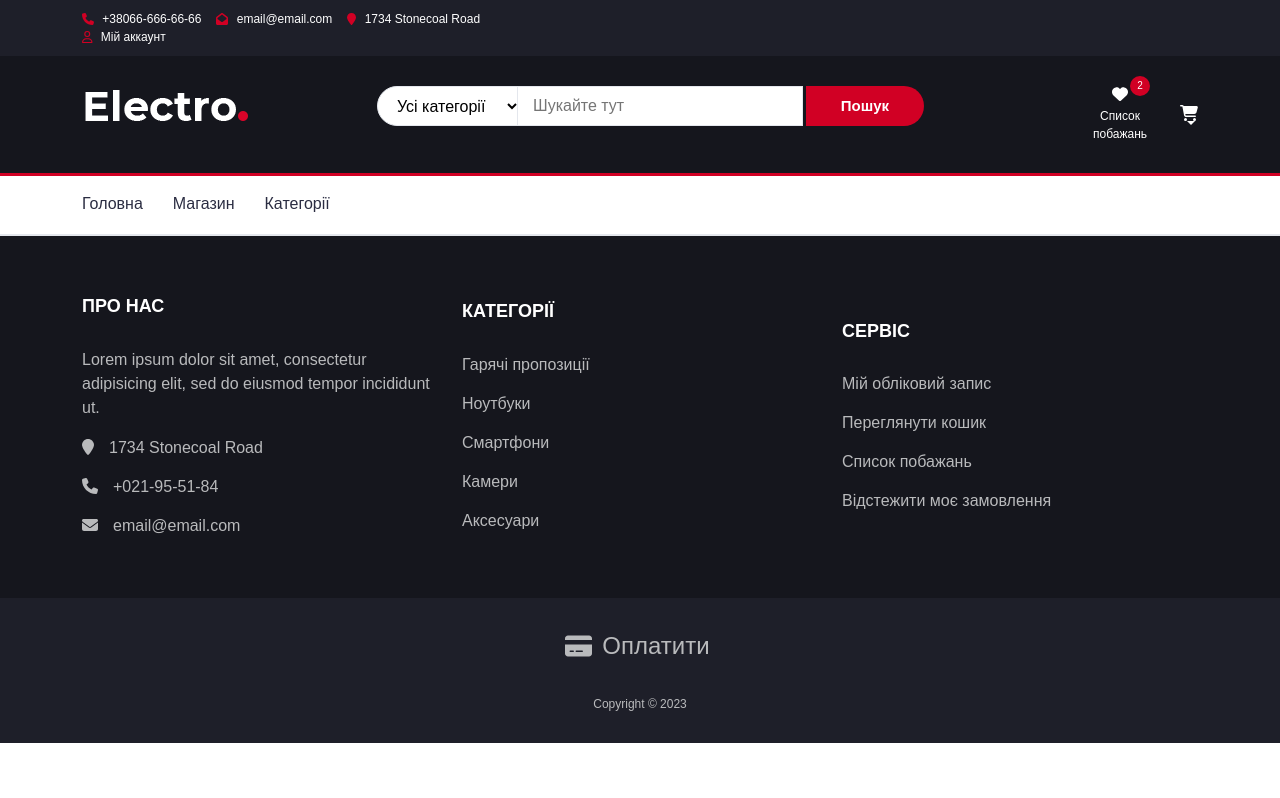
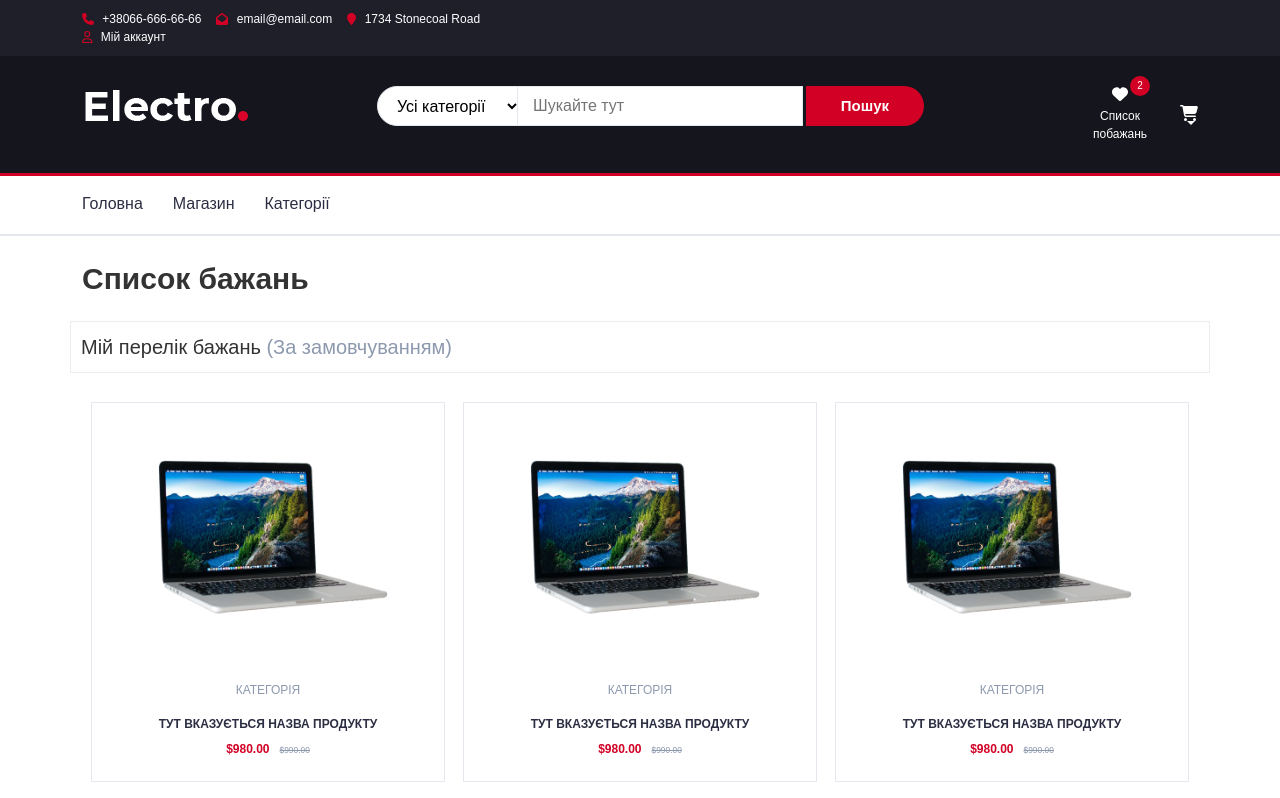
Before and after one commit to puffynNeroun/Electro, a React (Vite) app: page /wishlist in a window 1280 px wide. Shown: the top 798 px of the page. Built offline with nearby package versions, Linux system fonts and the light colour scheme.

Commit message:
add wishlist + price-range

```diff
--- a/src/App.tsx
+++ b/src/App.tsx
@@ -8,6 +8,7 @@ import Blank from "./assets/pages/_Blank/Blank";
 import Product from "./assets/pages/_Product/Product";
 import Store from "./assets/pages/_Store/Store";
 import MyAccount from "./assets/pages/_MyAccount/MyAccount";
+import Wishlist from "./assets/pages/_Wishlist/Wishlist";
 
 
 const App = () => {
@@ -23,6 +24,7 @@ const App = () => {
                 <Route path="/product" element={<Product/>}/>
                 <Route path='/store' element={<Store/>}/>
                 <Route path='/myAccount' element={<MyAccount/>}/>
+                <Route path='/wishlist' element={<Wishlist/>}/>
             </Routes>
             <Footer/>
         </>
--- a/src/assets/components/_Header/Header.tsx
+++ b/src/assets/components/_Header/Header.tsx
@@ -73,7 +73,7 @@ const Header = () => {
                             <div className="header-ctn">
                                 {/* Wishlist */}
                                 <div>
-                                    <NavLink to="/">
+                                    <NavLink to="/wishlist">
                                         <FontAwesomeIcon className="fa fa-heart" icon={faHeart}/>
                                         <span style=
                                                   {
--- a/src/assets/pages/_MyAccount/MyAccount.tsx
+++ b/src/assets/pages/_MyAccount/MyAccount.tsx
@@ -12,7 +12,9 @@ const MyAccount = () => {
                 <Row>
                     <Col lg={5} >
                         <div className='myAccount'>
-                            <div className="myAccount__title">Мій аккаунт</div>
+                            <div className="myAccount__title">
+                                <div className="myAccount__title__data">Мій аккаунт</div>
+                            </div>
                             <div className="myAccount__info">
                                 <div className="myAccount__info__name">
                                     <div className="myAccount__info__name__sign">Ім'я:</div>
--- a/src/assets/pages/_MyAccount/myAccount.scss
+++ b/src/assets/pages/_MyAccount/myAccount.scss
@@ -1,8 +1,14 @@
 .myAccount {
   &__title {
-    font-size: 25px;
-    font-weight: 700;
-    margin: 20px 0 20px 30px;
+    display: flex;
+    align-items: center;
+    justify-content: space-between;
+
+    &__data {
+      font-size: 25px;
+      font-weight: 700;
+      margin: 20px 0 20px 30px;
+    }
   }
 
   &__info {
--- a/src/assets/pages/_Product/ProductMainSec1.tsx
+++ b/src/assets/pages/_Product/ProductMainSec1.tsx
@@ -12,6 +12,7 @@ import {faShoppingCart} from "@fortawesome/free-solid-svg-icons";
 import {faExchange} from "@fortawesome/free-solid-svg-icons";
 import {faAnglesRight} from "@fortawesome/free-solid-svg-icons";
 import {NavLink} from "react-router-dom";
+import 'bootstrap/dist/js/bootstrap.min.js'
 
 const ProductMainSec1 = () => {
     return (
--- /dev/null
+++ b/src/assets/pages/_Store/PriseRangeSlider.tsx
@@ -0,0 +1,58 @@
+import { useState } from 'react';
+import './priceRangeSlider.scss'
+
+function PriceRangeSlider() {
+    const [minPrice, setMinPrice] = useState(0);
+    const [maxPrice, setMaxPrice] = useState(1000);
+
+    function handleMinPriceChange(event) {
+        const value = Math.max(0, Math.min(Number(event.target.value), maxPrice));
+        setMinPrice(value);
+    }
+
+    function handleMaxPriceChange(event) {
+        const value = Math.min(Math.max(Number(event.target.value), minPrice), 1000);
+        setMaxPrice(value);
+    }
+
+    return (
+        <div className="price-range-slider">
+            <label className='price-range-slider__min-price' htmlFor="min-price">Минимальная цена:</label>
+            <input
+                className="price-input"
+                type="number"
+                id="min-price"
+                value={minPrice}
+                onChange={handleMinPriceChange}
+            />
+            <br />
+            <label className='price-range-slider__max-price' htmlFor="max-price">Максимальная цена:</label>
+            <input
+                className="price-input"
+                type="number"
+                id="max-price"
+                value={maxPrice}
+                onChange={handleMaxPriceChange}
+            />
+            <br />
+            <input
+                className="price-slider"
+                type="range"
+                min="0"
+                max="1000"
+                value={minPrice}
+                onChange={handleMinPriceChange}
+            />
+            <input
+                className="price-slider"
+                type="range"
+                min="0"
+                max="1000"
+                value={maxPrice}
+                onChange={handleMaxPriceChange}
+            />
+        </div>
+    );
+}
+
+export default PriceRangeSlider;
--- a/src/assets/pages/_Store/Store.tsx
+++ b/src/assets/pages/_Store/Store.tsx
@@ -6,6 +6,7 @@ import {faExchange, faEye, faHeart, faShoppingCart, faStar, faTh, faAnglesRight}
 import {NavLink} from "react-router-dom";
 import {storeProducts, storeAsides} from "./store.data";
 import SingUp from "../../components/_SingUp/SingUp";
+import PriceRangeSlider from "./PriseRangeSlider";
 
 
 const Store = () => {
@@ -105,20 +106,7 @@ const Store = () => {
                             {/* aside Widget */}
                             <div className="aside">
                                 <h3 className="aside-title">Ціна</h3>
-                                <div className="price-filter">
-                                    <div id="price-slider"></div>
-                                    <div className="input-number price-min">
-                                        <input id="price-min" type="number"/>
-                                        <span className="qty-up">+</span>
-                                        <span className="qty-down">-</span>
-                                    </div>
-                                    <span>-</span>
-                                    <div className="input-number price-max">
-                                        <input id="price-max" type="number"/>
-                                        <span className="qty-up">+</span>
-                                        <span className="qty-down">-</span>
-                                    </div>
-                                </div>
+                               <PriceRangeSlider/>
                             </div>
                             {/* /aside Widget */}
 
--- /dev/null
+++ b/src/assets/pages/_Store/priceRangeSlider.scss
@@ -0,0 +1,17 @@
+.price-range-slider {
+  &__min-price {
+    font-size: 13px;
+    color: #8D99AE;
+  }
+
+  &__max-price {
+    font-size: 13px;
+    color: #8D99AE;
+  }
+}
+
+.price-input {
+  border-radius: 5px;
+  border: 1px solid #ececea;
+  margin-bottom: 10px;
+}
--- /dev/null
+++ b/src/assets/pages/_Wishlist/Wishlist.tsx
@@ -0,0 +1,38 @@
+import {Col, Container, Row} from "react-bootstrap";
+import SingUp from "../../components/_SingUp/SingUp";
+import {wishlistItems} from "./wishlist.data";
+import 'bootstrap/dist/css/bootstrap-grid.min.css'
+import './wishlist.scss'
+
+const Wishlist = () => {
+    return (
+        <div>
+            <Container>
+                <Row>
+                    <div className="wishlist__title">Список бажань</div>
+                    <div className="wishlist__text">Мій перелік бажань <span>(За замовчуванням)</span></div>
+                    <Col lg={12} style={{display: 'flex', justifyContent: 'space-around', flexWrap: 'wrap'}}>
+                        {wishlistItems.map((wishlistItem) =>
+                            <div key={wishlistItem.key} className="col-md-4 col-xs-12">
+                                <div className="product product__myAccount">
+                                    <div className="product-img">
+                                        <img src={wishlistItem.img} alt=""/>
+                                    </div>
+                                    <div className="product-body">
+                                        <p className="product-category">{wishlistItem.category}</p>
+                                        <h3 className="product-name"><a style={{fontSize: '12px'}} href="#">{wishlistItem.names}</a></h3>
+                                        <h4 className="product-price" style={{fontSize: '12px'}}>{wishlistItem.price}<del
+                                            className="product-old-price">{wishlistItem.oldprice}</del></h4>
+                                    </div>
+                                </div>
+                            </div>
+                        )}
+                    </Col>
+                </Row>
+            </Container>
+            <SingUp/>
+        </div>
+    );
+};
+
+export default Wishlist;
--- /dev/null
+++ b/src/assets/pages/_Wishlist/wishlist.data.ts
@@ -0,0 +1,52 @@
+import product01 from "../_Product/img/product01.png";
+
+export const wishlistItems = [
+    {
+        img: product01,
+        category: 'Категорія',
+        names: 'тут вказується назва продукту',
+        price: '$980.00',
+        oldprice: '$990.00',
+        key: 0,
+    },
+    {
+        img: product01,
+        category: 'Категорія',
+        names: 'тут вказується назва продукту',
+        price: '$980.00',
+        oldprice: '$990.00',
+        key: 1,
+    },
+    {
+        img: product01,
+        category: 'Категорія',
+        names: 'тут вказується назва продукту',
+        price: '$980.00',
+        oldprice: '$990.00',
+        key: 2,
+    },
+    {
+        img: product01,
+        category: 'Категорія',
+        names: 'тут вказується назва продукту',
+        price: '$980.00',
+        oldprice: '$990.00',
+        key: 3,
+    },
+    {
+        img: product01,
+        category: 'Категорія',
+        names: 'тут вказується назва продукту',
+        price: '$980.00',
+        oldprice: '$990.00',
+        key: 4,
+    },
+    {
+        img: product01,
+        category: 'Категорія',
+        names: 'тут вказується назва продукту',
+        price: '$980.00',
+        oldprice: '$990.00',
+        key: 5,
+    },
+]
--- /dev/null
+++ b/src/assets/pages/_Wishlist/wishlist.scss
@@ -0,0 +1,16 @@
+.wishlist__title {
+  font-size: 30px;
+  font-weight: 700;
+  margin-top: 20px;
+}
+
+.wishlist__text {
+  font-size: 20px;
+  margin: 20px 0;
+  border: 1px solid #ececea;
+  padding: 10px;
+}
+
+.wishlist__text span {
+  color: #8D99AE;
+}
```
Also changed, not shown: 2 other files (tests, documents, lock files or other folders).
